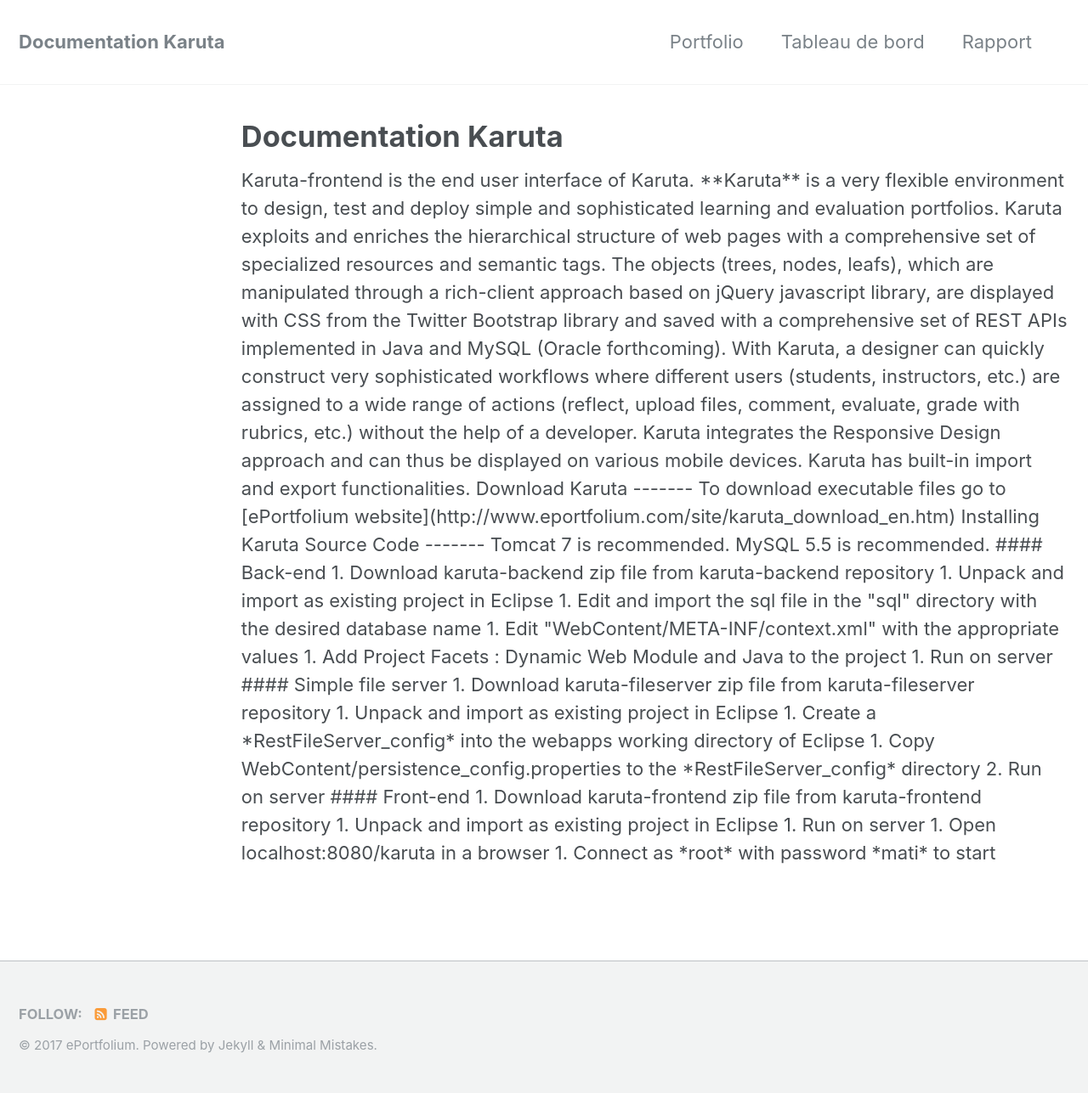
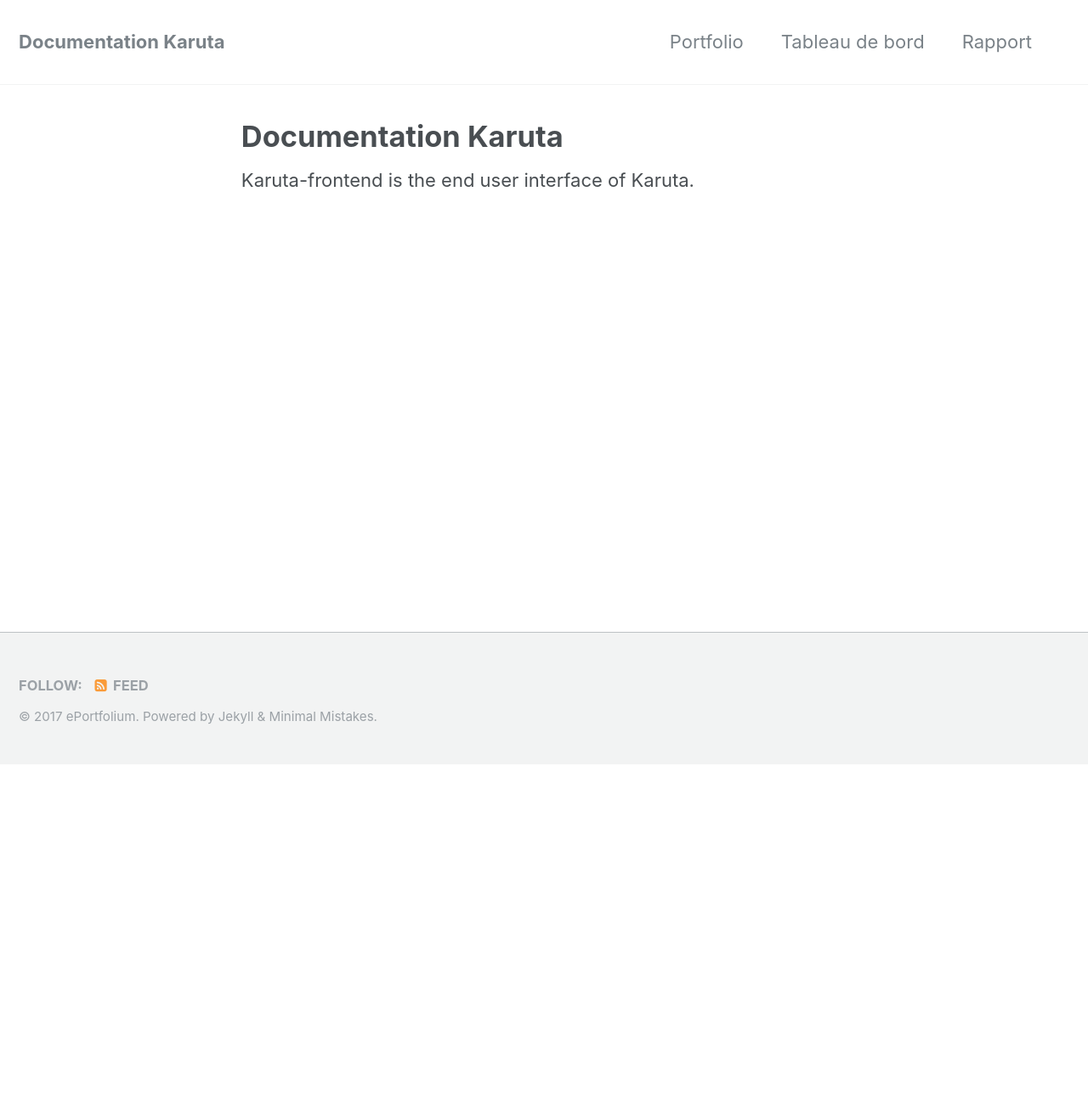
Before and after one commit to karutaproject/karuta-frontend-documentation, a Jekyll site: the page built from _pages/home_en.html, in a window 1280 px wide. Shown: the whole page at 85% size. Built offline with Jekyll 4.4.1, drawn with Linux system fonts in a browser that asks for light colours; after the commit the page ends 900 px from its top, so only the background shows below that.

Commit message:
initial commit

```diff
--- a/_layouts/home.html
+++ b/_layouts/home.html
@@ -4,4 +4,4 @@
 title: "Documentation Karuta"
 ---
 
-**Karuta** is a very flexible environment to design, test and deploy simple and sophisticated learning and evaluation portfolios. Karuta exploits and enriches the hierarchical structure of web pages with a comprehensive set of specialized resources and semantic tags. The objects (trees, nodes, leafs), which are manipulated through a rich-client approach based on jQuery javascript library, are displayed with CSS from the Twitter Bootstrap library and saved with a comprehensive set of REST APIs implemented in Java and MySQL (Oracle forthcoming). With Karuta,  a designer can quickly construct very sophisticated workflows where different users (students, instructors, etc.) are assigned to a wide range of actions (reflect, upload files, comment, evaluate, grade with rubrics, etc.) without the help of a developer.  Karuta integrates the Responsive Design approach and can thus be displayed on various mobile devices.  Karuta has built-in import and export functionalities.
+Documentation Karuta - en construction...
--- a/_pages/home_en.html
+++ b/_pages/home_en.html
@@ -5,38 +5,3 @@
 ---
 
  Karuta-frontend is the end user interface of Karuta.
-
-**Karuta** is a very flexible environment to design, test and deploy simple and sophisticated learning and evaluation portfolios. Karuta exploits and enriches the hierarchical structure of web pages with a comprehensive set of specialized resources and semantic tags. The objects (trees, nodes, leafs), which are manipulated through a rich-client approach based on jQuery javascript library, are displayed with CSS from the Twitter Bootstrap library and saved with a comprehensive set of REST APIs implemented in Java and MySQL (Oracle forthcoming). With Karuta,  a designer can quickly construct very sophisticated workflows where different users (students, instructors, etc.) are assigned to a wide range of actions (reflect, upload files, comment, evaluate, grade with rubrics, etc.) without the help of a developer.  Karuta integrates the Responsive Design approach and can thus be displayed on various mobile devices.  Karuta has built-in import and export functionalities.
-
-Download Karuta
--------
-
-To download executable files go to [ePortfolium website](http://www.eportfolium.com/site/karuta_download_en.htm)
-Installing Karuta Source Code
-
--------
-Tomcat 7 is recommended.
-
-MySQL 5.5 is recommended.
-
-#### Back-end
-1. Download karuta-backend zip file from karuta-backend repository
-1. Unpack and import as existing project in Eclipse
-1. Edit and import the sql file in the "sql" directory with the desired database name
-1. Edit "WebContent/META-INF/context.xml" with the appropriate values
-1. Add Project Facets : Dynamic Web Module and Java to the project
-1. Run on server
-
-#### Simple file server
-1. Download karuta-fileserver zip file from karuta-fileserver repository
-1. Unpack and import as existing project in Eclipse
-1. Create a *RestFileServer_config* into the webapps working directory of Eclipse
-1. Copy WebContent/persistence_config.properties to the *RestFileServer_config* directory
-2. Run on server
-
-#### Front-end
-1. Download karuta-frontend zip file from karuta-frontend repository
-1. Unpack and import as existing project in Eclipse
-1. Run on server
-1. Open localhost:8080/karuta in a browser
-1. Connect as *root* with password *mati* to start
```
